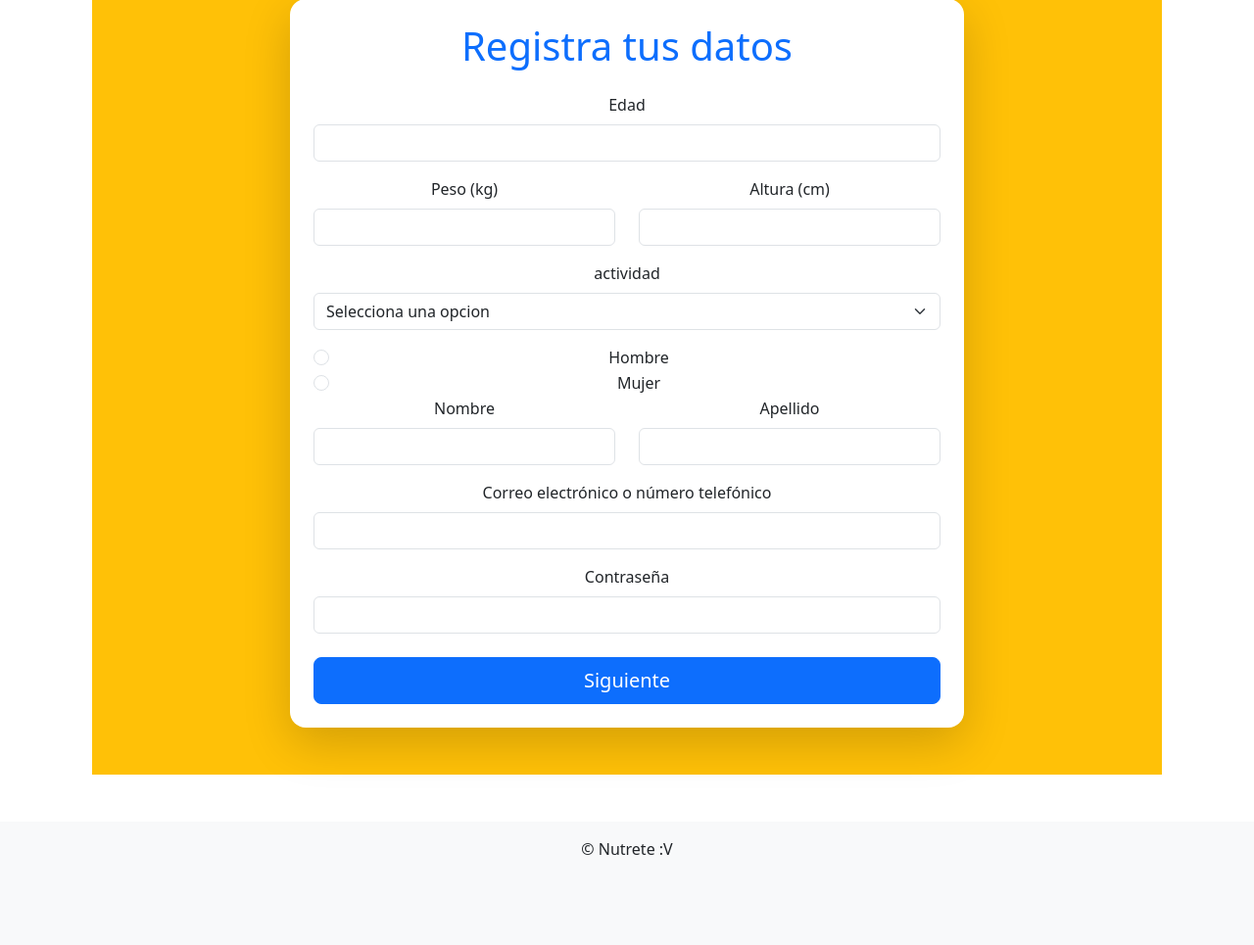
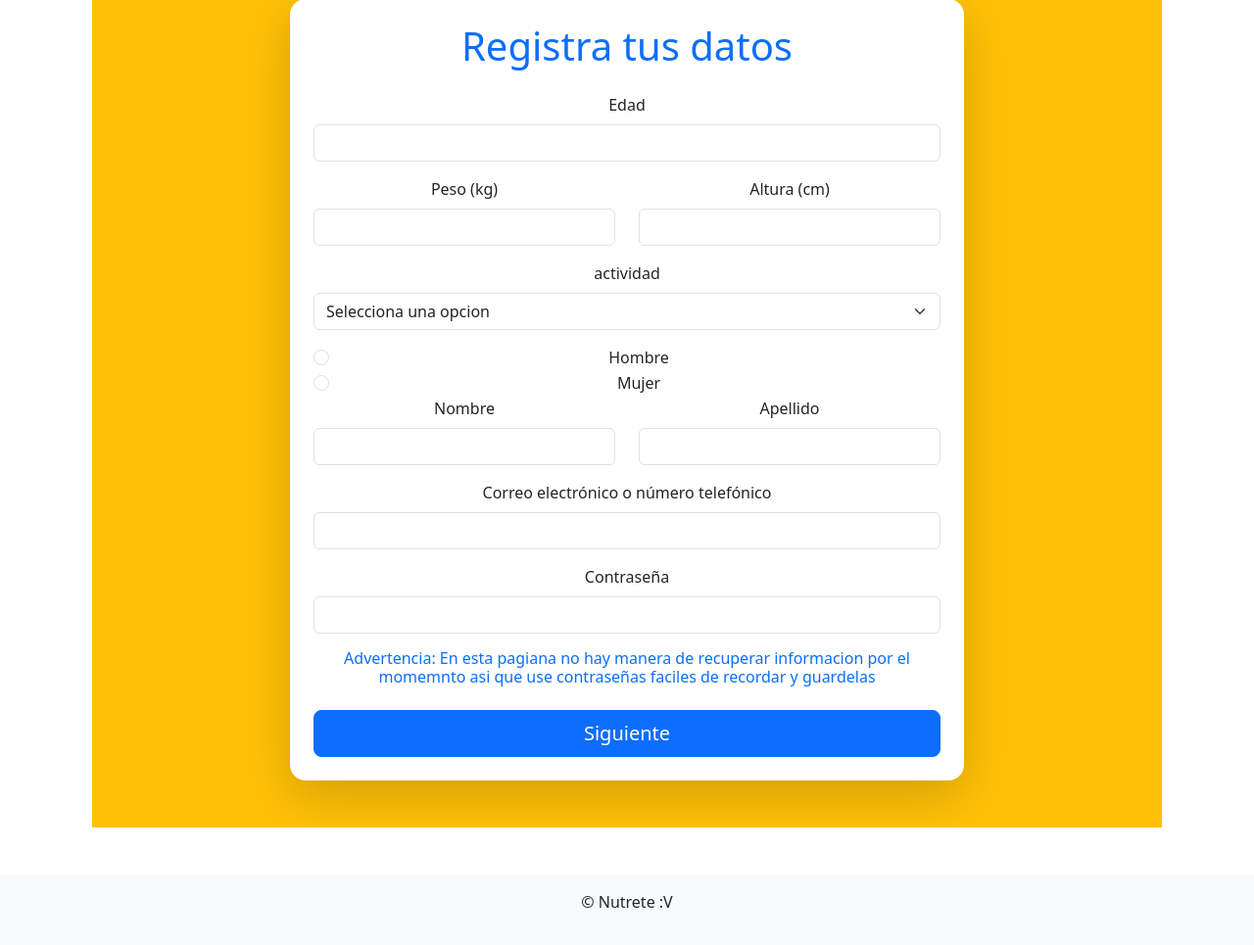
Before and after one commit to Jesus-Cabrera-Avila/NutriApp, a Flask app: page /inicio in a window 1280 px wide. Shown: the part 223-1188 px from the top of the page at 98% size. Before the commit the page ends 1096 px from the top, so only its background shows below. Run offline with Flask 3, Linux system fonts and the light colour scheme.

Commit message:
edrftgyh

```diff
--- a/templates/iniciar_sesion.html
+++ b/templates/iniciar_sesion.html
@@ -24,11 +24,10 @@
                     <input type="password"class="form-control"id="password"name="password"required minlength="8">
                 </div>
 
-                <h6 class="text-center mb-4 text-primary">¿olvidaste tu contraseña?</h6>
-
                 <div class="d-grid mt-4">
                     <button type="submit" class="btn btn-primary btn-lg">Entrar</button>
                 </div>
+
 
             </div>
             </div>
--- a/templates/inicio.html
+++ b/templates/inicio.html
@@ -85,6 +85,8 @@
                                     <input type="password" class="form-control" id="password" name="password"  required minlength="8">
                                 </div>
 
+                                <h6 class="text-center mb-4 text-primary">Advertencia: En esta pagiana no hay manera de recuperar informacion por el momemnto asi que use contraseñas faciles de recordar y guardelas </h6>
+
                                 <div class="d-grid mt-4">
                                     <a href="{{ url_for('objetivos') }}" class="btn btn-primary btn-lg">Siguiente</a>
                                 </div>
```
